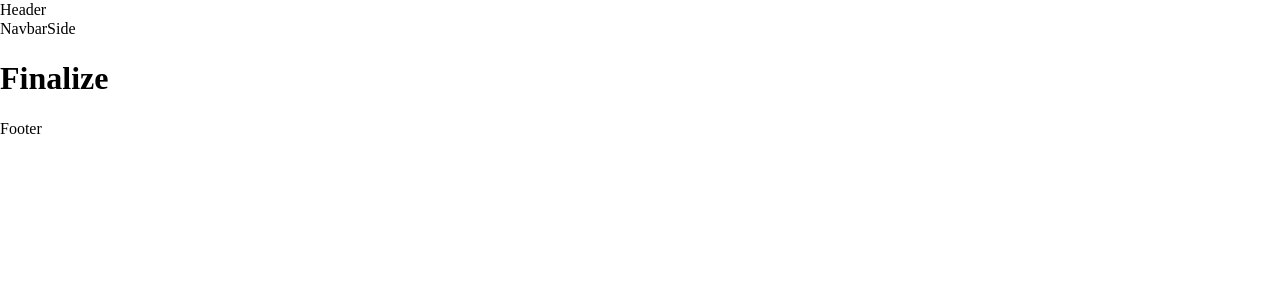
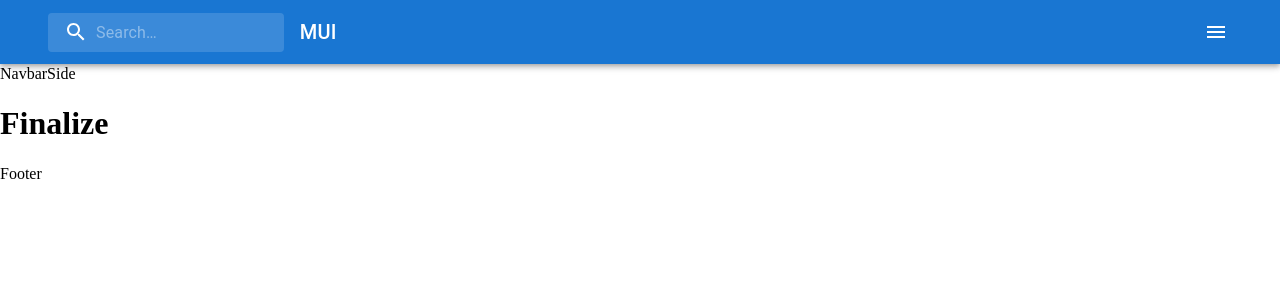
Before and after one commit to aynazheydariafshar/ecommerce-pet-shop, a React (Create React App) app in the folder ecommerce/: page /finalize in a window 1280 px wide. Shown: the top 300 px of the page. Built offline with nearby package versions, Linux system fonts and the light colour scheme.

Commit message:
feat: build nav from mui

```diff
--- a/ecommerce/src/Layout/structerLayout/Header.js
+++ b/ecommerce/src/Layout/structerLayout/Header.js
@@ -1,7 +1,177 @@
-import React from 'react';
+import * as React from 'react';
+import { styled, alpha } from '@mui/material/styles';
+import AppBar from '@mui/material/AppBar';
+import Box from '@mui/material/Box';
+import Toolbar from '@mui/material/Toolbar';
+import IconButton from '@mui/material/IconButton';
+import Typography from '@mui/material/Typography';
+import InputBase from '@mui/material/InputBase';
+import Badge from '@mui/material/Badge';
+import MenuItem from '@mui/material/MenuItem';
+import Menu from '@mui/material/Menu';
+import MenuIcon from '@mui/icons-material/Menu';
+import SearchIcon from '@mui/icons-material/Search';
+import AccountCircle from '@mui/icons-material/AccountCircle';
+import MailIcon from '@mui/icons-material/Mail';
+import NotificationsIcon from '@mui/icons-material/Notifications';
+import MoreIcon from '@mui/icons-material/MoreVert';
 
-const Header = () => {
-    return <div>Header</div>;
+const Search = styled('div')(({ theme }) => ({
+  position: 'relative',
+  borderRadius: theme.shape.borderRadius,
+  backgroundColor: alpha(theme.palette.common.white, 0.15),
+  '&:hover': {
+    backgroundColor: alpha(theme.palette.common.white, 0.25),
+  },
+  marginRight: theme.spacing(2),
+  marginLeft: 0,
+  width: '100%',
+  [theme.breakpoints.up('sm')]: {
+    marginLeft: theme.spacing(3),
+    width: 'auto',
+  },
+}));
+
+const SearchIconWrapper = styled('div')(({ theme }) => ({
+  padding: theme.spacing(0, 2),
+  height: '100%',
+  position: 'absolute',
+  pointerEvents: 'none',
+  display: 'flex',
+  alignItems: 'center',
+  justifyContent: 'center',
+}));
+
+const StyledInputBase = styled(InputBase)(({ theme }) => ({
+  color: 'inherit',
+  '& .MuiInputBase-input': {
+    padding: theme.spacing(1, 1, 1, 0),
+    // vertical padding + font size from searchIcon
+    paddingLeft: `calc(1em + ${theme.spacing(4)})`,
+    transition: theme.transitions.create('width'),
+    width: '100%',
+    [theme.breakpoints.up('md')]: {
+      width: '20ch',
+    },
+  },
+}));
+
+export default function Header() {
+  const [anchorEl, setAnchorEl] = React.useState(null);
+  const [mobileMoreAnchorEl, setMobileMoreAnchorEl] = React.useState(null);
+
+  const isMenuOpen = Boolean(anchorEl);
+  const isMobileMenuOpen = Boolean(mobileMoreAnchorEl);
+
+  const handleProfileMenuOpen = (event) => {
+    setAnchorEl(event.currentTarget);
+  };
+
+  const handleMobileMenuClose = () => {
+    setMobileMoreAnchorEl(null);
+  };
+
+  const handleMenuClose = () => {
+    setAnchorEl(null);
+    handleMobileMenuClose();
+  };
+
+  const handleMobileMenuOpen = (event) => {
+    setMobileMoreAnchorEl(event.currentTarget);
+  };
+
+  const menuId = 'primary-search-account-menu';
+  const renderMenu = (
+    <Menu
+      anchorEl={anchorEl}
+      anchorOrigin={{
+        vertical: 'top',
+        horizontal: 'right',
+      }}
+      id={menuId}
+      keepMounted
+      transformOrigin={{
+        vertical: 'top',
+        horizontal: 'right',
+      }}
+      open={isMenuOpen}
+      onClose={handleMenuClose}
+    >
+      <MenuItem onClick={handleMenuClose}>Profile</MenuItem>
+      <MenuItem onClick={handleMenuClose}>My account</MenuItem>
+    </Menu>
+  );
+
+  const mobileMenuId = 'primary-search-account-menu-mobile';
+  const renderMobileMenu = (
+    <Menu
+      anchorEl={mobileMoreAnchorEl}
+      anchorOrigin={{
+        vertical: 'top',
+        horizontal: 'right',
+      }}
+      id={mobileMenuId}
+      keepMounted
+      transformOrigin={{
+        vertical: 'top',
+        horizontal: 'right',
+      }}
+      open={isMobileMenuOpen}
+      onClose={handleMobileMenuClose}
+    >
+    </Menu>
+  );
+
+  return (
+    <Box sx={{ flexGrow: 1 }}>
+      <AppBar position="static">
+        <Toolbar>
+          <Box sx={{ display: { xs: 'none', md: 'flex' } }}>
+
+          </Box>
+          <Search>
+            <SearchIconWrapper>
+              <SearchIcon />
+            </SearchIconWrapper>
+            <StyledInputBase
+              placeholder="Search…"
+              inputProps={{ 'aria-label': 'search' }}
+            />
+          </Search>
+          <Typography
+            variant="h6"
+            noWrap
+            component="div"
+            sx={{ display: { xs: 'none', sm: 'block' } }}
+          >
+            MUI
+          </Typography>
+          <Box sx={{ flexGrow: 1 }} />
+            <IconButton
+            size="large"
+            edge="start"
+            color="inherit"
+            aria-label="open drawer"
+            sx={{ mr: 2 }}
+          >
+            <MenuIcon />
+          </IconButton>
+          <Box sx={{ display: { xs: 'flex', md: 'none' } }}>
+            <IconButton
+              size="large"
+              aria-label="show more"
+              aria-controls={mobileMenuId}
+              aria-haspopup="true"
+              onClick={handleMobileMenuOpen}
+              color="inherit"
+            >
+              <MoreIcon />
+            </IconButton>
+          </Box>
+        </Toolbar>
+      </AppBar>
+      {renderMobileMenu}
+      {renderMenu}
+    </Box>
+  );
 }
-
-export default Header;
```
